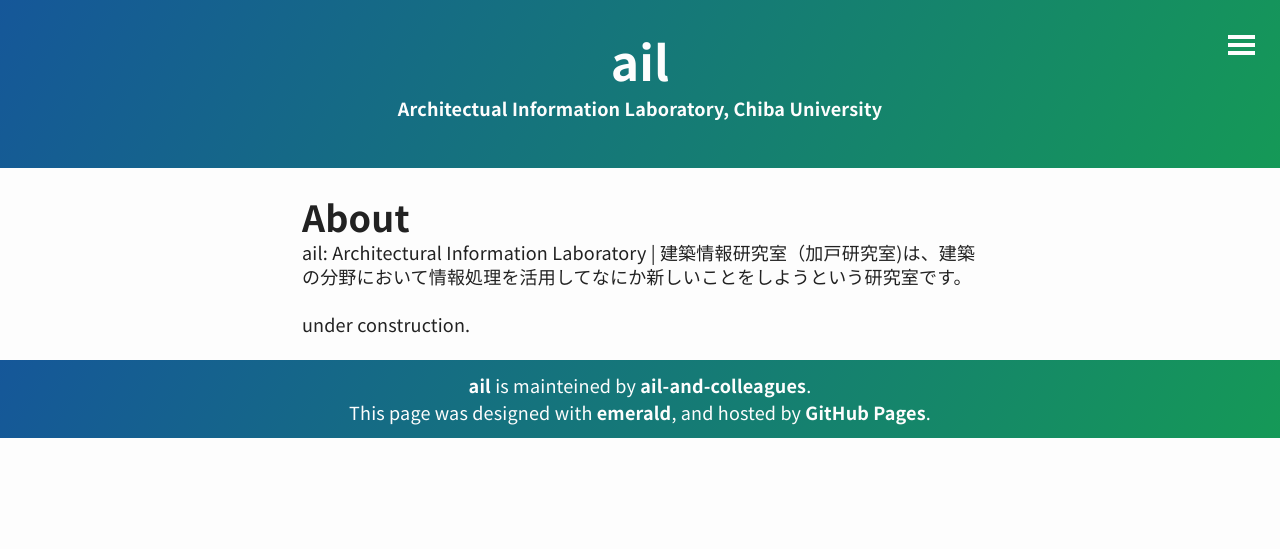
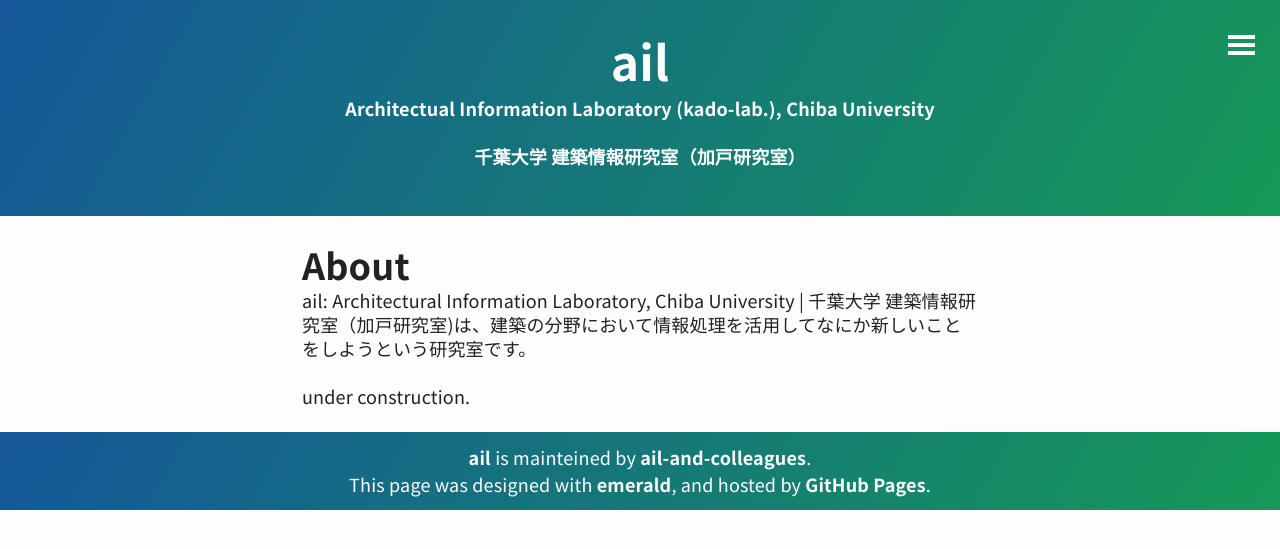
Before and after one commit to ail-and-colleagues/ail-and-colleagues.github.io, a Jekyll site: the page built from staticpages/about.md, in a window 1280 px wide. Shown: the top 549 px of the page. Built offline with Jekyll 4.4.1, drawn with Linux system fonts in a browser that asks for light colours.

Commit message:
update siteinfo.

```diff
--- a/_config.yml
+++ b/_config.yml
@@ -1,6 +1,7 @@
 # Site settings
 title: ail
-description: "Architectual Information Laboratory, Chiba University"
+description: "Architectual Information Laboratory (kado-lab.), Chiba University"
+description_jp: 千葉大学 建築情報研究室（加戸研究室）
 url: "https://ail-and-colleagues.github.io"
 author:
   name: "keita KADO"
--- a/_includes/header.html
+++ b/_includes/header.html
@@ -3,5 +3,6 @@
 		<!--<img src="{{ site.rooturl }}{{ "img/emerald.svg" }}" alt="Emerald Logo">-->
 	  <h1>{{ site.title }}</h1>
 	  <p>{{ site.description }}</p>
+	  <p>{{ site.description_jp }}</p>
 	</a>
 </header>
--- a/staticpages/about.md
+++ b/staticpages/about.md
@@ -4,6 +4,6 @@
 ---
 
 ## About
-ail: Architectural Information Laboratory | 建築情報研究室（加戸研究室)は、建築の分野において情報処理を活用してなにか新しいことをしようという研究室です。
+ail: Architectural Information Laboratory, Chiba University | 千葉大学 建築情報研究室（加戸研究室)は、建築の分野において情報処理を活用してなにか新しいことをしようという研究室です。
 
 under construction.
```
